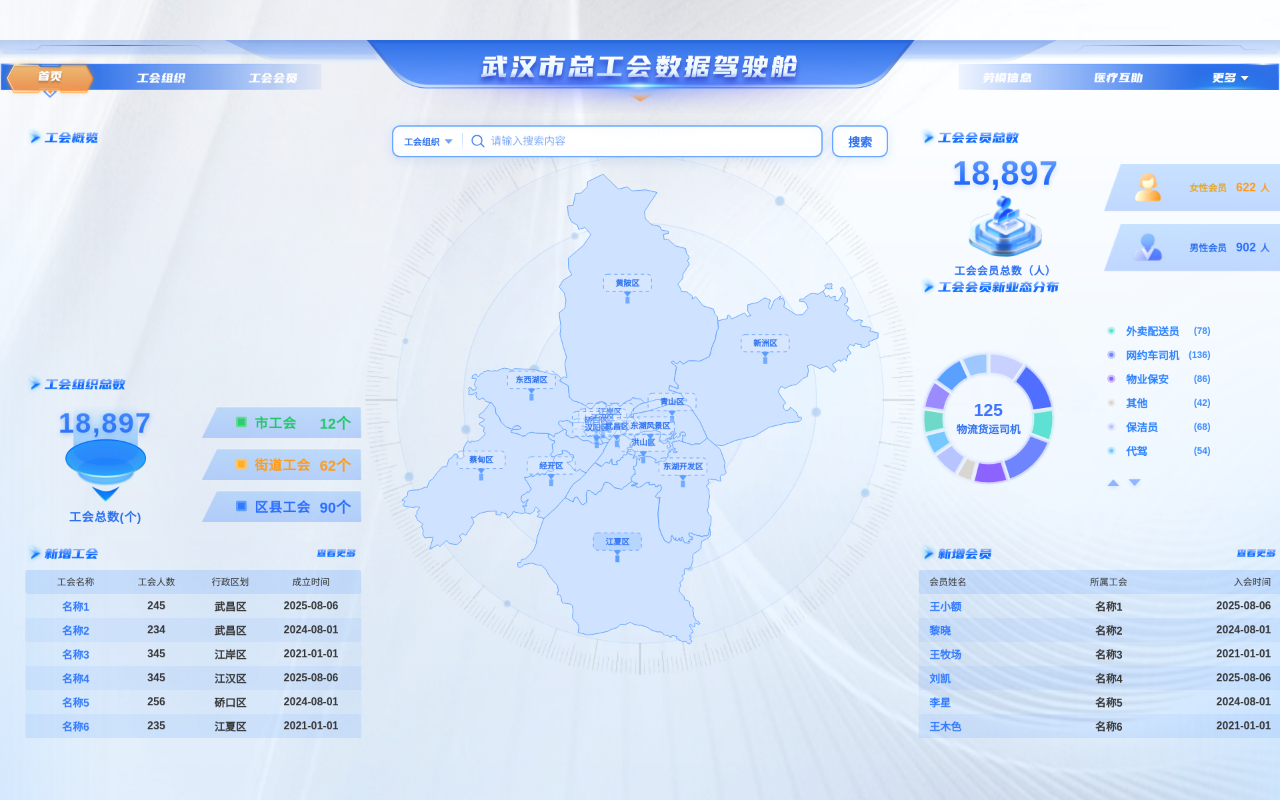
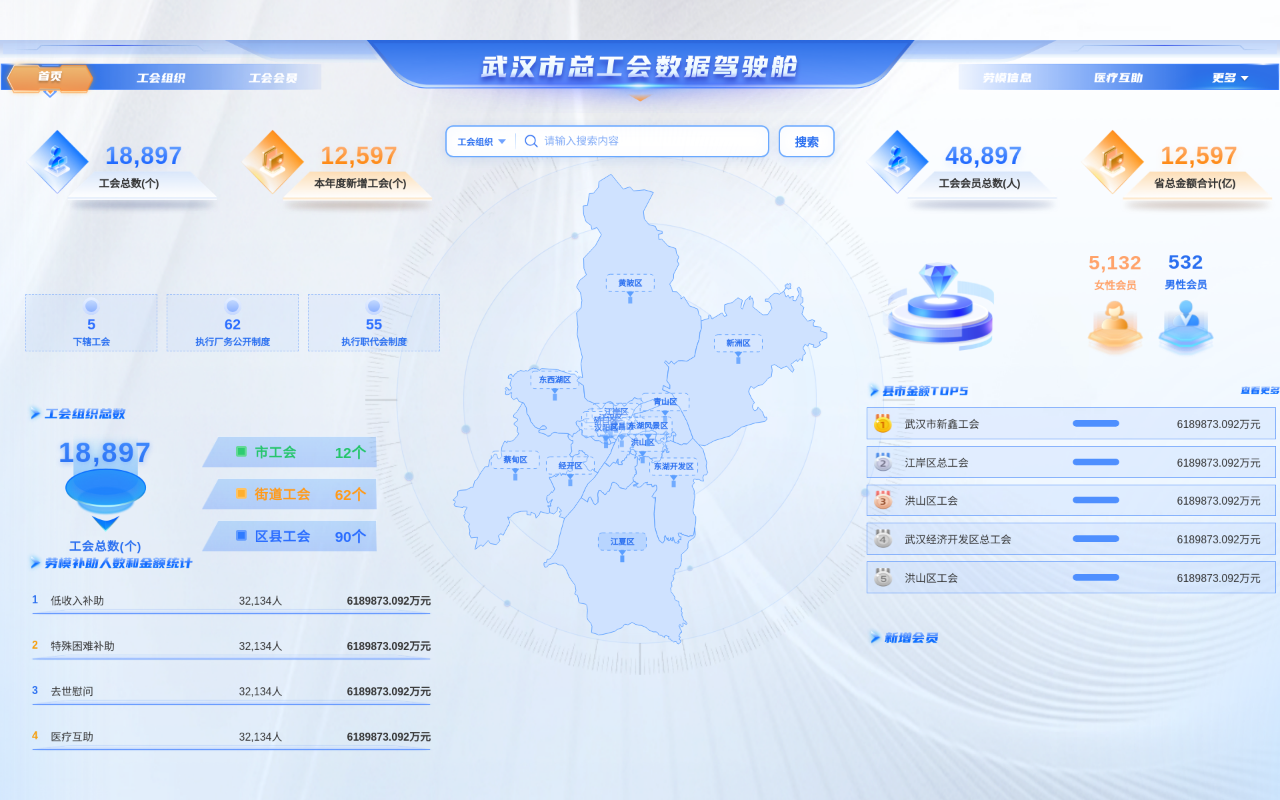
Before and after one commit to wmc-cache/wuhan-dashboard, a Vue app: page /refund in a window 1280 px wide. Built offline with nearby package versions, Linux system fonts and the light colour scheme.

Commit message:
style fix

```diff
--- /dev/null
+++ b/src/components/dashboard/KpiPair.vue
@@ -0,0 +1,77 @@
+<template>
+  <div class="kpi-pair">
+    <div class="card card--left">
+      <div class="num" :class="leftGradient">
+        {{ fmt(items[0]?.value) }}<span v-if="items[0]?.unit" class="unit">{{ items[0]?.unit }}</span>
+      </div>
+      <div class="label">{{ items[0]?.title }}</div>
+    </div>
+    <div class="card card--right">
+      <div class="num" :class="rightGradient">
+        {{ fmt(items[1]?.value) }}<span v-if="items[1]?.unit" class="unit">{{ items[1]?.unit }}</span>
+      </div>
+      <div class="label">{{ items[1]?.title }}</div>
+    </div>
+  </div>
+</template>
+
+<script setup lang="ts">
+// 首页顶部双 KPI 卡片（与 Member/TopSearchKpis 的卡面视觉一致，不含搜索）
+interface KItem { title: string; value: number | string; unit?: string }
+interface Props { items?: [KItem, KItem] }
+const props = withDefaults(defineProps<Props>(), {
+  items: () => ([
+    { title: '工会总数(个)', value: 18897, unit: '' },
+    { title: '本年度新增工会(个)', value: 12597, unit: '' }
+  ])
+});
+
+function fmt(v?: number | string) {
+  const n = Number(v);
+  return Number.isFinite(n) ? n.toLocaleString('zh-CN') : String(v ?? '');
+}
+
+// 渐变类名，便于左右分别控制颜色（蓝/橙）
+const leftGradient = 'num--blue';
+const rightGradient = 'num--orange';
+</script>
+
+.style-debug { outline: 1px dashed transparent; }
+
+<style scoped lang="scss">
+/* 容器：顶部对齐、留少量上边距使其靠近导航条 */
+.kpi-pair { display: grid; grid-template-columns: 1fr 1fr; column-gap: 24px; align-items: start; height: 100%; padding-top: 6px; }
+
+/* 卡片整图背景（沿用 member-v2 资源） */
+.card {
+  position: relative;
+  height: 133px; /* 高度固定 133px */
+  aspect-ratio: 299 / 133; /* 按 299x133 的比例渲染背景 */
+  display: grid;
+  justify-items: start; /* 文案统一以左对齐，避免视觉漂移 */
+  align-content: center;
+  row-gap: 6px;
+  background-size: 100% 100%;
+  background-repeat: no-repeat;
+  padding-left: 120px; /* 数字与标题整体右移 */
+}
+.card--left {
+  background-image: -webkit-image-set(url('../../images/member-v2/1/编组 33.png') 1x, url('../../images/member-v2/1/编组 33@2x.png') 2x);
+  background-image: image-set(url('../../images/member-v2/1/编组 33.png') 1x, url('../../images/member-v2/1/编组 33@2x.png') 2x);
+
+}
+.card--right {
+  background-image: -webkit-image-set(url('../../images/member-v2/2/编组 40.png') 1x, url('../../images/member-v2/2/编组 40@2x.png') 2x);
+  background-image: image-set(url('../../images/member-v2/2/编组 40.png') 1x, url('../../images/member-v2/2/编组 40@2x.png') 2x);
+
+}
+
+.num { position: relative; z-index: 1; font-size: 36px; font-weight: 900; letter-spacing: 1px; line-height: 1; text-shadow: 0 6px 14px rgba(45,110,255,0.12); white-space: nowrap;
+ margin-top: -20px;
+
+}
+.num--blue { background: linear-gradient(180deg, #6FA7FF 0%, #1A65FF 88%); -webkit-background-clip: text; background-clip: text; color: transparent; }
+.num--orange { background: linear-gradient(180deg, #FFB37F 0%, #FE870B 90%); -webkit-background-clip: text; background-clip: text; color: transparent; text-shadow: 0 6px 14px rgba(255,140,20,0.18); }
+.unit { margin-left: 6px; font-size: 20px; font-weight: 800; }
+.label { position: relative; z-index: 1; margin-top: 4px; margin-left: -10px;font-size: 16px; font-weight: 800; color: #333; white-space: nowrap; }
+</style>
--- a/src/components/dashboard/OrgTotal.vue
+++ b/src/components/dashboard/OrgTotal.vue
@@ -58,7 +58,7 @@ function formatNumber(n: number): string {
 .org-total {
   height: 100%;
   display: grid;
-  grid-template-columns: 240px 1fr;
+  grid-template-columns: 240px 263px;
   /* 左侧圆锥 + 右侧列表 */
   gap: 24px;
   align-items: center;
@@ -217,5 +217,4 @@ function formatNumber(n: number): string {
   margin-left: 2px;
 }
 
-/* 留白由父布局控制：见 Dashboard.vue 中 .panel > .title-img { margin-bottom: 8px; } */
 </style>
--- /dev/null
+++ b/src/components/dashboard/UnionOverviewMini.vue
@@ -0,0 +1,57 @@
+<template>
+  <div class="u-overview">
+    <div v-for="(k, i) in items" :key="i" class="k">
+      <i class="k__icon" aria-hidden="true" />
+      <div class="k__num">{{ fmt(k.value) }}</div>
+      <div class="k__label">{{ k.label }}</div>
+    </div>
+  </div>
+</template>
+
+<script setup lang="ts">
+// 工会概况（三项）占位组件
+// 还原原型：三列小卡片，图标缺失时用占位圆形
+interface K { label: string; value: number }
+interface Props { items?: K[] }
+const props = withDefaults(defineProps<Props>(), {
+  items: () => ([
+    { label: '下辖工会', value: 5 },
+    { label: '执行厂务公开制度', value: 62 },
+    { label: '执行职代会制度', value: 55 },
+  ]),
+});
+
+const items = props.items;
+function fmt(n?: number) { return (n ?? 0).toLocaleString('zh-CN'); }
+</script>
+
+<style scoped lang="scss">
+.u-overview {
+  height: 100%;
+  display: grid;
+  grid-template-columns: repeat(3, 1fr);
+  gap: 14px;
+  align-items: center;
+  justify-items: center;
+}
+
+.k {
+  width: 100%;
+  height: 86px;
+  display: grid;
+  grid-template-rows: auto auto auto;
+  align-content: center;
+  justify-items: center;
+  row-gap: 4px;
+  border: 1px dashed rgba(110, 161, 251, .6); /* 图片缺失时的占位边框 */
+  background: rgba(174, 203, 255, 0.16);
+}
+
+.k__icon {
+  width: 26px; height: 26px; border-radius: 50%;
+  background: linear-gradient(180deg, #CFE2FF 0%, #81A9FF 100%);
+  box-shadow: 0 0 0 4px rgba(255,255,255,.55) inset;
+}
+.k__num { font-size: 22px; font-weight: 800; color: #2c6eff; line-height: 1; }
+.k__label { font-size: 14px; font-weight: 700; color: #2a6ff0; text-align: center; white-space: nowrap; }
+</style>
--- a/src/pages/Dashboard.vue
+++ b/src/pages/Dashboard.vue
@@ -1,16 +1,22 @@
 <template>
   <main class="dash__main">
     <section class="col col--left">
-      <div class="panel h360">
-        <span class="title-img title-img--industry" aria-hidden="true"></span>
-
+      <div class="panel h214">
+        <!-- 顶部左侧双 KPI 卡（工会总数/今年新增） -->
+        <KpiPair :items="leftKpis" />
       </div>
+      <!-- 新增：工会概况（三项）占位，位于左列第 1 与第 2 模块之间 -->
       <div class="panel h180">
+        <UnionOverviewMini />
+      </div>
+      <div class="panel h214">
         <span class="title-img title-img--org-total" aria-hidden="true"></span>
         <OrgTotal />
       </div>
+      <!-- 红框（左下）：劳模补助人数/金额列表，复用 laomo/SubsidyStatsList -->
       <div class="panel h300">
-        <OrgNew />
+        <span class="title-img title-img--laomo-8" aria-hidden="true"></span>
+        <LaomoSubsidyStatsList />
       </div>
     </section>
 
@@ -26,16 +32,22 @@
 
     <section class="col col--right">
       <div class="panel h180">
-        <span class="title-img title-img--member-total" aria-hidden="true"></span>
-        <MemberTotal />
+        <!-- 顶部右侧双 KPI 卡（会员总数/省总金额合计） -->
+        <KpiPair :items="rightKpis" />
       </div>
+      <!-- 新增：工会会员性别统计，占位样式；位于右列第 1 与第 2 模块之间 -->
+      <div class="panel h180">
+        <GenderDistribution :male-count="532" :female-count="5132" />
+      </div>
+      <!-- 红框（右中）：经费返还代收金额统计，复用 refund/RankType2 -->
       <div class="panel h360">
-        <span class="title-img title-img--member-xinyetai" aria-hidden="true"></span>
-        <MemberNewBiz />
+        <!-- 该组件自带标题切图与“查看更多”按钮，这里不再额外放标题条 -->
+        <RefundRankType2 :items="refundTop" :title-img1x="refundTitle1x" :title-img2x="refundTitle2x" :bar-color="'#4E8FFF'" />
       </div>
-      <div class="panel h300">
-        <!-- <span class="title-img title-img--member-new" aria-hidden="true"></span> -->
-        <MemberNew />
+      <!-- 右下：高度略减，避免整列超出舞台（1080-头部110=970） -->
+      <div class="panel h220">
+        <span class="title-img title-img--member-new" aria-hidden="true"></span>
+        <!-- TODO: 新增会员趋势占位 -->
       </div>
     </section>
   </main>
@@ -43,13 +55,16 @@
 
 <script setup lang="ts">
 import OrgTotal from '../components/dashboard/OrgTotal.vue';
-import OrgIndustry from '../components/dashboard/OrgIndustry.vue';
-import OrgNew from '../components/dashboard/OrgNew.vue';
 import WuhanMap from '../components/dashboard/WuhanMap.vue';
-import MemberTotal from '../components/dashboard/MemberTotal.vue';
-import MemberNewBiz from '../components/dashboard/MemberNewBiz.vue';
-import MemberNew from '../components/dashboard/MemberNew.vue';
 import TopSearch from '../components/TopSearch.vue';
+import LaomoSubsidyStatsList from '../components/laomo/SubsidyStatsList.vue';
+import RefundRankType2 from '../components/refund/RankType2.vue';
+import KpiPair from '../components/dashboard/KpiPair.vue';
+import UnionOverviewMini from '../components/dashboard/UnionOverviewMini.vue';
+import GenderDistribution from '../components/member/GenderDistribution.vue';
+// 右侧“经费返还代收金额统计”标题切图（与 Refund 页保持一致的样式）
+import refundTitle1x from '../images/refund/title5/编组 21.png';
+import refundTitle2x from '../images/refund/title5/编组 21@2x.png';
 import { ref } from 'vue';
 import { useRouter } from 'vue-router';
 const router = useRouter();
@@ -57,17 +72,38 @@ const selCat = ref<'org' | 'member'>('org');
 const keyword = ref('');
 function goToHome() { router.push({ path: '/home', query: { kw: keyword.value || '', cat: selCat.value } }); }
 // GridTable 的“查看更多”已在组件内部处理跳转
+
+// 示例数据：经费返还代收金额 Top5（金额单位：万元）
+const refundTop = [
+  { name: '武汉市新鑫工会', value: 6189873.092 },
+  { name: '江岸区总工会', value: 6189873.092 },
+  { name: '洪山区工会', value: 6189873.092 },
+  { name: '武汉经济开发区总工会', value: 6189873.092 },
+  { name: '洪山区工会', value: 6189873.092 }
+];
+
+// 顶部左右 KPI 对（按参考图数值，可替换为真实接口）
+const leftKpis = [
+  { title: '工会总数(个)', value: 18897, unit: '' },
+  { title: '本年度新增工会(个)', value: 12597, unit: '' }
+] as const;
+const rightKpis = [
+  { title: '工会会员总数(人)', value: 48897, unit: '' },
+  { title: '省总金额合计(亿)', value: 12597, unit: '' }
+] as const;
 </script>
 
 <style scoped lang="scss">
 .dash__main {
   display: grid;
-  grid-template-columns: 540px 1fr 540px; /* 左右固定，中间地图自适应 */
+  grid-template-columns: 620px 1fr 620px; /* 左右固定，中间地图自适应 */
   /* 模块间距统一为 10px */
   gap: 10px;
   padding: 0 20px 20px;
   /* 页面总高 = 1080 - 头部 110 = 970 */
   height: 970px;
+  /* 把 padding 纳入总高，确保不被算作额外高度导致出界 */
+  box-sizing: border-box;
 }
 .col {
   display: grid;
@@ -75,14 +111,10 @@ function goToHome() { router.push({ path: '/home', query: { kw: keyword.value ||
   gap: 10px;
 }
 
-.col--left {
-  grid-template-rows: 1fr 244px 464px;
-}
+.col--left { grid-template-rows: 214px 180px 214px 300px; }
 
-.col--right {
-  /* 右列：第一行再减少25px (239px->214px)，最后一行再增加50px (414px->464px) */
-  grid-template-rows: 214px 1fr 464px;
-}
+/* 精确控制右列每个模块高度，相加并含 3 处 10px 间距 = 970，刚好不出界 */
+.col--right { grid-template-rows: 180px 180px 360px 220px; }
 .col--center { grid-template-rows: 860px; }
 .panel {
   /* 去掉模块背景面板，仅保留内边距与布局 */
@@ -90,6 +122,8 @@ function goToHome() { router.push({ path: '/home', query: { kw: keyword.value ||
     border: none;
     border-radius: 0;
     box-shadow: none;
+    /* 固定高度时把内边距计入总高，便于和 grid 行高精确匹配 */
+    box-sizing: border-box;
     /* 内边距统一为 18px */
     padding: 18px;
   }
@@ -104,7 +138,9 @@ function goToHome() { router.push({ path: '/home', query: { kw: keyword.value ||
 .h180 { height: 180px; }
 .h300 { height: 300px; }
 .h360 { height: 360px; }
+.h220 { height: 220px; }
 .h860 { height: 860px; }
+.h214 { height: 214px; }
 
 /* 首页模块标题使用切图（1x/2x 自适配） */
 .title-img { display: inline-block; background-repeat: no-repeat; background-size: 100% 100%; }
@@ -128,4 +164,7 @@ function goToHome() { router.push({ path: '/home', query: { kw: keyword.value ||
 
 /* 中央搜索条容器：宽度与 Home 页相似并居中 */
 .map-tools { max-width: 760px; margin: 0 auto 10px; width: 100%; }
+
+/* 左下模块标题（与劳模页面保持一致） */
+.title-img--laomo-8 { width: 253px; height: 35px; background-image: -webkit-image-set(url('../images/laomo/font-title/8/编组 21.png') 1x, url('../images/laomo/font-title/8/编组 21@2x.png') 2x); background-image: image-set(url('../images/laomo/font-title/8/编组 21.png') 1x, url('../images/laomo/font-title/8/编组 21@2x.png') 2x); }
 </style>
```
Also changed, not shown: src/components/laomo/SubsidyStatsList.vue (+7 -2 lines).
